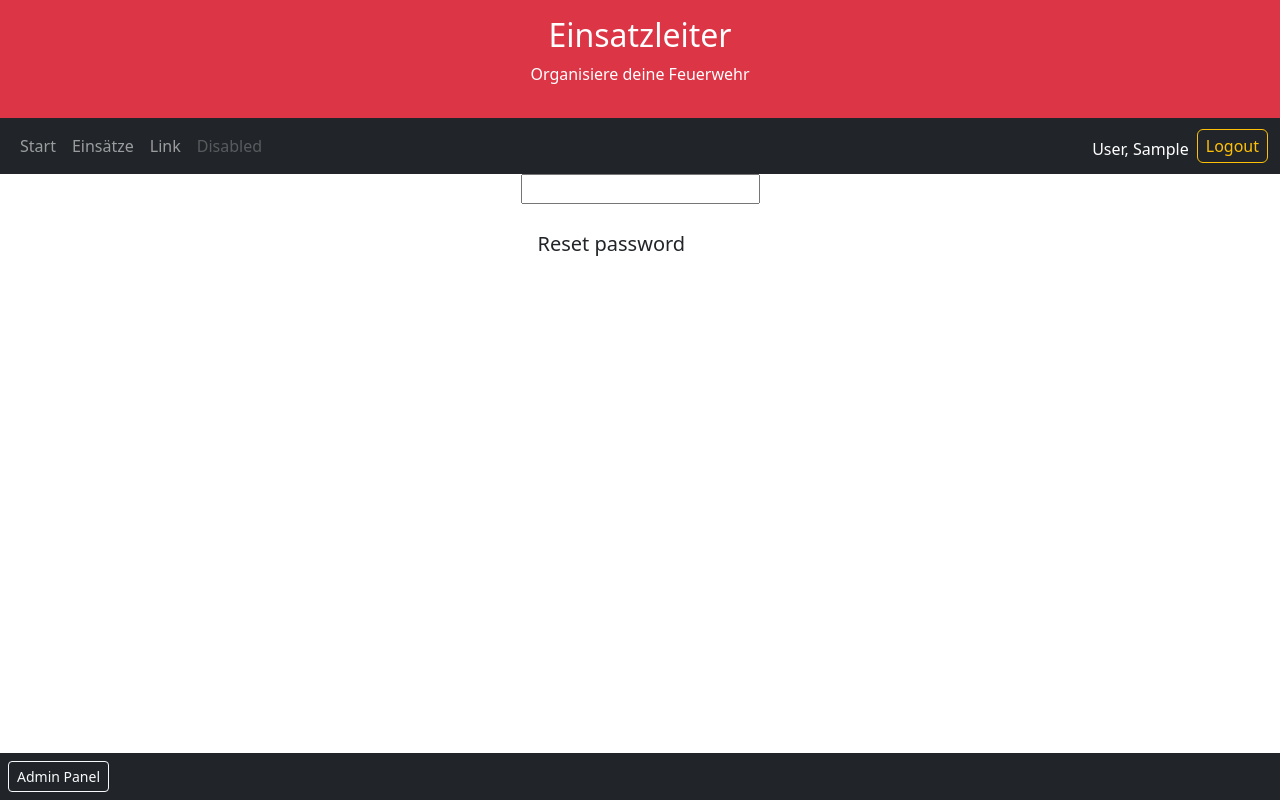
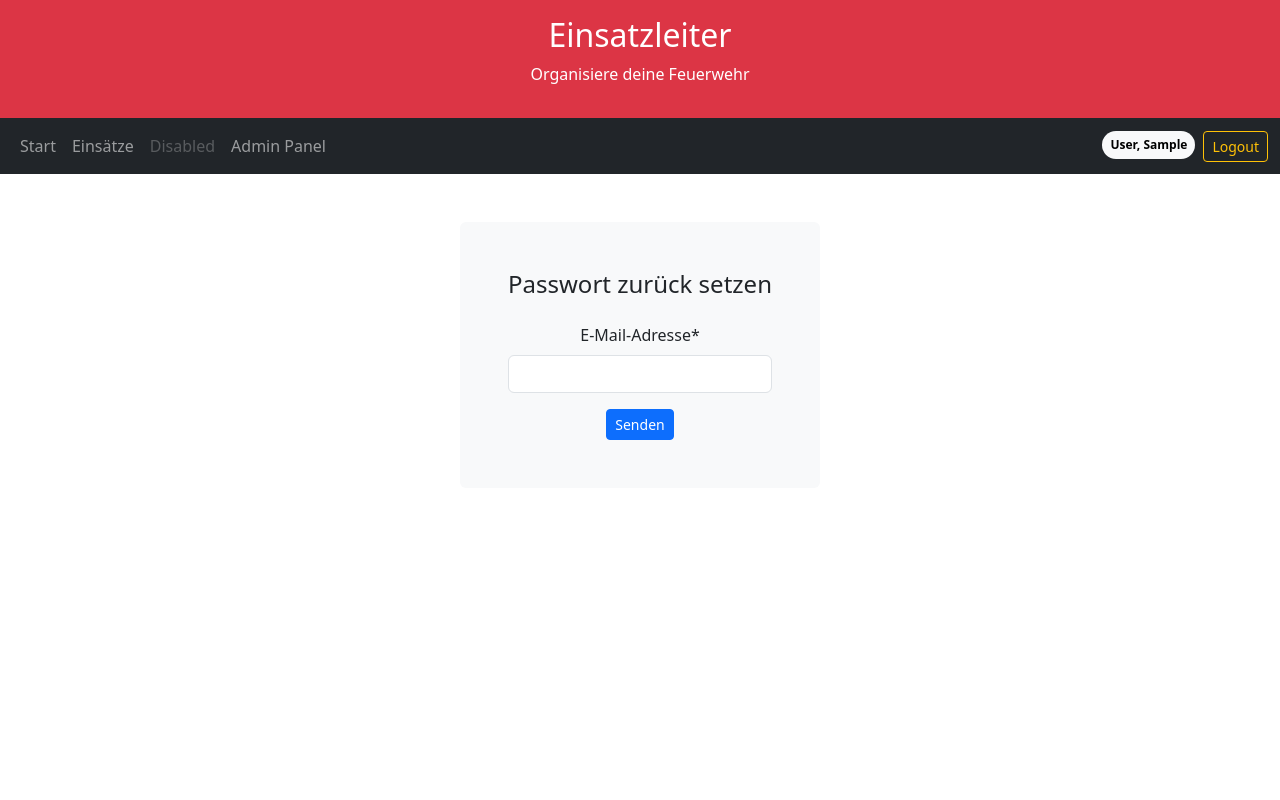
Before and after one commit to sw-lnk/Einsatzleiter, a Django app: page /accounts/password_reset/ in a window 1280 px wide. Run offline with Django 5.2, Linux system fonts and the light colour scheme; the visitor is signed in with stand-in values (Sample User, id 1); some libraries are stand-ins or nearby versions.

Commit message:
Formatting

```diff
--- a/Einsatzleiter/templates/base_generic.html
+++ b/Einsatzleiter/templates/base_generic.html
@@ -32,22 +32,24 @@
                 <a class="nav-link" href="{% url 'mission' %}">Einsätze</a>
               </li>
               <li class="nav-item">
-                <a class="nav-link" href="#">Link</a>
-              </li>
-              <li class="nav-item">
                 <a class="nav-link disabled" href="#">Disabled</a>
               </li>
+              {% if user.is_superuser %}
+                <li class="nav-item">
+                  <a class="nav-link" href="/admin">Admin Panel</a>
+                </li>
+              {% endif %}
             </ul>
             {% endblock %}
             <ul class="navbar-nav">
               {% if user.is_authenticated %}
                 <li class="nav-item">
-                  <p class="text-white mt-2 mb-0 me-2">{{ user.name }}</p>
+                  <span class="badge rounded-pill text-bg-light p-2 mx-2">{{ user.name }}</span>
                 </li>
                 <li class="nav-item">
                   <form id="logout-form" method="post" action="{% url 'logout' %}">
                     {% csrf_token %}
-                    <button type="submit" class="btn btn-outline-warning py-1 px-2">Logout</button>
+                    <button type="submit" class="btn btn-outline-warning btn-sm py-1 px-2">Logout</button>
                   </form>
                 </li>
               {% else %}
@@ -67,12 +69,6 @@
       {% endblock %}
     </div>
 
-    <div class="mt-4 p-2 bg-dark text-white fixed-bottom">
-      {% block footer %}
-        {% if user.is_superuser %}
-          <a class="btn btn-outline-light btn-sm m-0" href="/admin">Admin Panel</a>
-        {% endif %}
-      {% endblock %}
-    </div>
+    {% block footer %}{% endblock %}
   </body>
 </html>
--- a/Einsatzleiter/templates/registration/password_reset_form.html
+++ b/Einsatzleiter/templates/registration/password_reset_form.html
@@ -1,12 +1,18 @@
 {% extends "base_generic.html" %}
+{% load crispy_forms_tags %}
 
 {% block content %}
-  <form action="" method="post">
-  {% csrf_token %}
-  {% if form.email.errors %}
-    {{ form.email.errors }}
-  {% endif %}
-      <p>{{ form.email }}</p>
-    <input type="submit" class="btn btn-default btn-lg" value="Reset password">
+  <form class="m-5 p-5 bg-light rounded text-center" action="" method="post">
+    <h4 class="mb-4">Passwort zurück setzen</h4>
+    {% csrf_token %}
+
+    {% if form.email.errors %}
+      {{ form.email.errors }}
+    {% endif %}
+
+    {{ form | crispy }}
+
+    <button class="btn btn-sm btn-primary" type="submit">Senden</button>
+
   </form>
 {% endblock %}
```
Also changed, not shown: Einsatzleiter/templates/registration/password_reset_confirm.html (+3 -17 lines).
